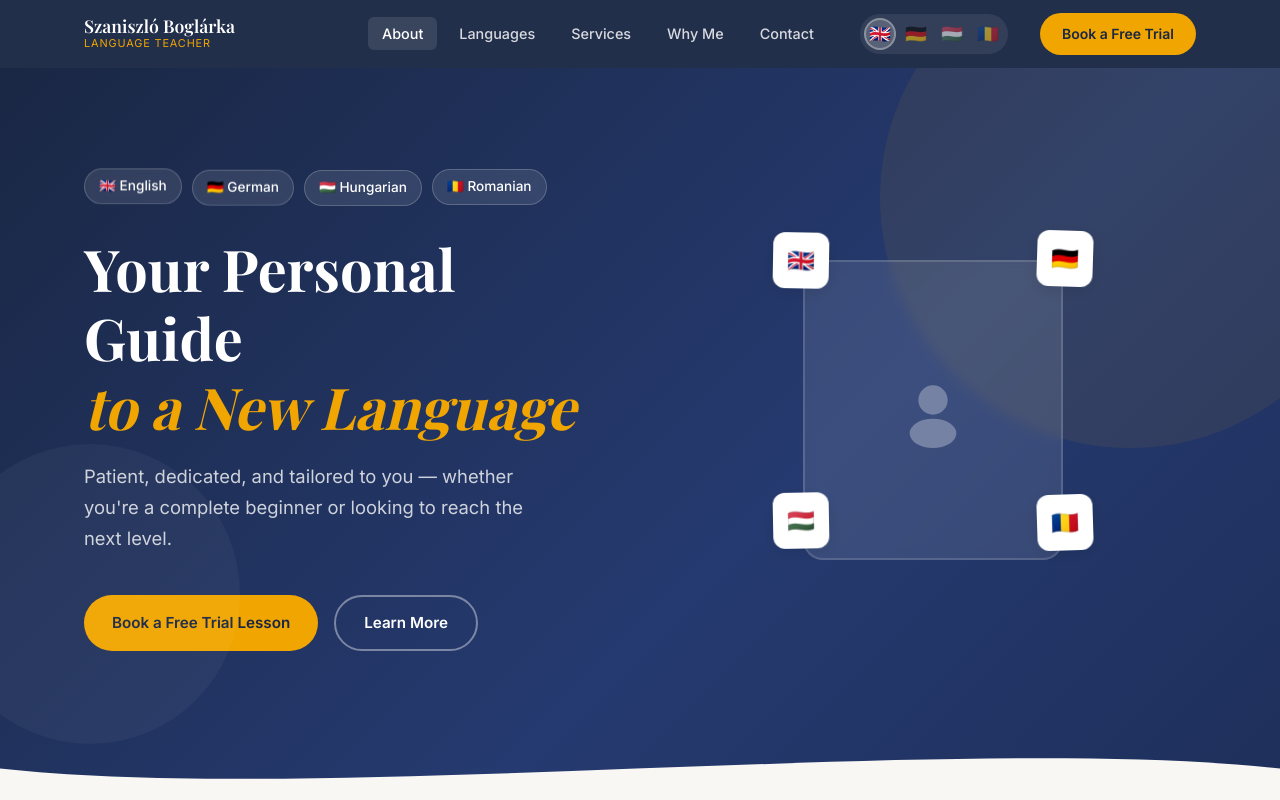
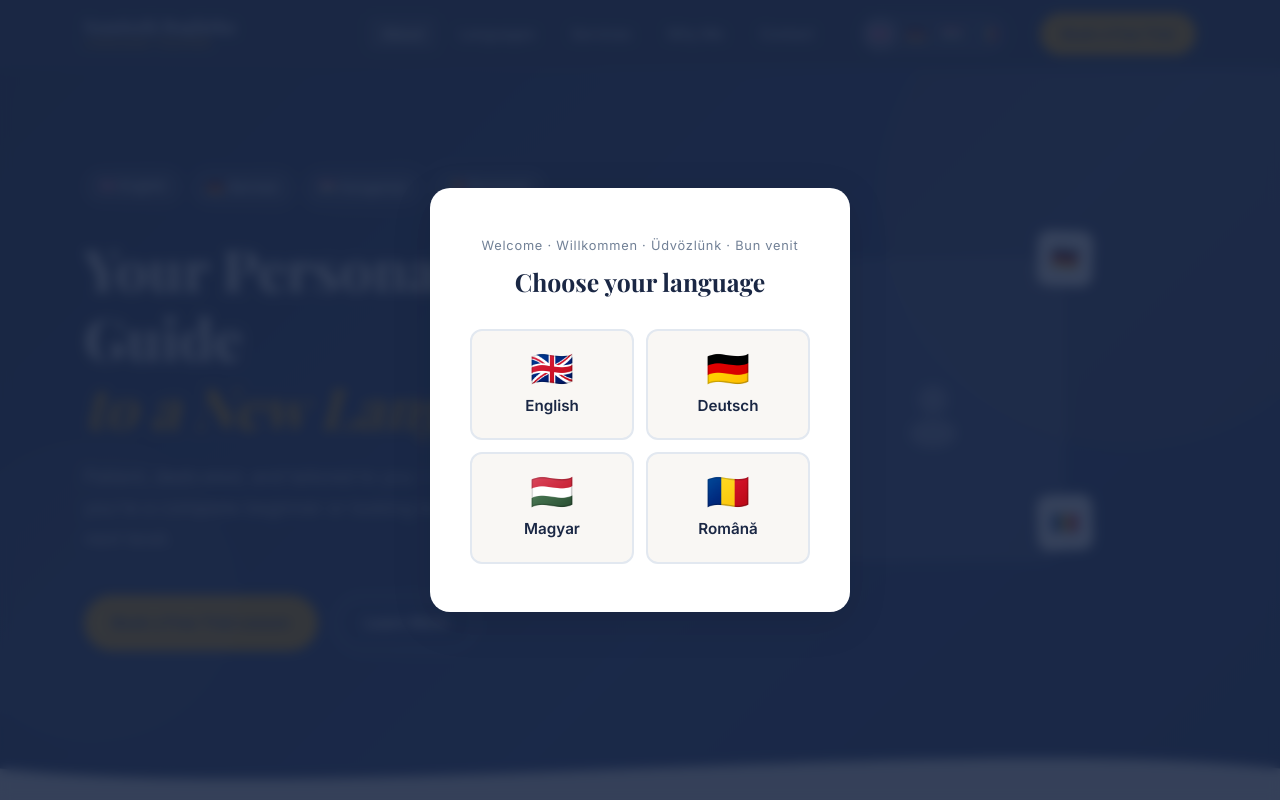
Before and after one commit to szilardtoth94/language-teacher, a plain HTML site: page index.html in a window 1280 px wide. Shown: the top 800 px of the page. Drawn offline with nearby package versions, Linux system fonts and the light colour scheme; a web font is replaced by a local one.

Commit message:
feat: language picker modal on first visit
Show a full-screen language selection popup on first load. After
the user picks a language the modal is dismissed and the choice is
persisted in localStorage — subsequent visits skip the modal entirely.
The existing navbar flag buttons remain as the always-visible way to
change language.

Co-Authored-By: Claude Sonnet 4.6 <noreply@anthropic.com>

```diff
--- a/css/styles.css
+++ b/css/styles.css
@@ -363,3 +363,54 @@ h1, h2, h3 { font-family: 'Playfair Display', serif; line-height: 1.2; }
 @media (max-width: 768px) {
   .lang-switcher { order: -1; margin-left: auto; margin-right: 8px; }
 }
+
+/* ── Language Picker Modal ── */
+.lang-modal {
+  position: fixed; inset: 0; z-index: 1000;
+  background: rgba(26,39,68,.88);
+  backdrop-filter: blur(6px);
+  display: flex; align-items: center; justify-content: center;
+  opacity: 0; visibility: hidden;
+  transition: opacity 0.3s ease, visibility 0.3s ease;
+}
+.lang-modal.visible { opacity: 1; visibility: visible; }
+.lang-modal-box {
+  background: var(--surface);
+  border-radius: var(--radius-lg);
+  padding: 48px 40px;
+  max-width: 420px; width: 90%;
+  text-align: center;
+  box-shadow: var(--shadow-lg);
+  transform: translateY(24px);
+  transition: transform 0.35s ease;
+}
+.lang-modal.visible .lang-modal-box { transform: translateY(0); }
+.lang-modal-greeting {
+  font-size: 0.8rem; color: var(--muted);
+  letter-spacing: 0.06em; margin-bottom: 10px;
+}
+.lang-modal-title {
+  font-family: 'Playfair Display', serif;
+  font-size: 1.55rem; color: var(--primary);
+  margin-bottom: 32px;
+}
+.lang-modal-options {
+  display: grid; grid-template-columns: 1fr 1fr; gap: 12px;
+}
+.lang-modal-btn {
+  display: flex; flex-direction: column; align-items: center; gap: 8px;
+  padding: 20px 16px;
+  border-radius: var(--radius);
+  border: 2px solid var(--border);
+  background: var(--bg);
+  cursor: pointer;
+  transition: var(--transition);
+}
+.lang-modal-btn:hover {
+  border-color: var(--accent);
+  background: #fffbf0;
+  transform: translateY(-2px);
+  box-shadow: var(--shadow-sm);
+}
+.lang-modal-flag { font-size: 2.2rem; line-height: 1; }
+.lang-modal-name { font-weight: 600; color: var(--primary); font-size: 0.95rem; }
--- a/index.html
+++ b/index.html
@@ -340,6 +340,31 @@
     </div>
   </footer>
 
+  <div id="lang-modal" class="lang-modal" role="dialog" aria-modal="true" aria-labelledby="lang-modal-title">
+    <div class="lang-modal-box">
+      <p class="lang-modal-greeting">Welcome · Willkommen · Üdvözlünk · Bun venit</p>
+      <h2 class="lang-modal-title" id="lang-modal-title">Choose your language</h2>
+      <div class="lang-modal-options">
+        <button class="lang-modal-btn" data-lang="en">
+          <span class="lang-modal-flag">🇬🇧</span>
+          <span class="lang-modal-name">English</span>
+        </button>
+        <button class="lang-modal-btn" data-lang="de">
+          <span class="lang-modal-flag">🇩🇪</span>
+          <span class="lang-modal-name">Deutsch</span>
+        </button>
+        <button class="lang-modal-btn" data-lang="hu">
+          <span class="lang-modal-flag">🇭🇺</span>
+          <span class="lang-modal-name">Magyar</span>
+        </button>
+        <button class="lang-modal-btn" data-lang="ro">
+          <span class="lang-modal-flag">🇷🇴</span>
+          <span class="lang-modal-name">Română</span>
+        </button>
+      </div>
+    </div>
+  </div>
+
   <script src="js/translations.js"></script>
   <script src="js/main.js"></script>
 </body>
--- a/js/main.js
+++ b/js/main.js
@@ -99,5 +99,19 @@ document.querySelectorAll('.lang-btn').forEach(btn => {
   btn.addEventListener('click', () => applyLanguage(btn.getAttribute('data-lang')));
 });
 
-// Apply saved or default language on load
-applyLanguage(localStorage.getItem('lang') || 'en');
+// Language picker modal — shown on first visit only
+const langModal = document.getElementById('lang-modal');
+
+langModal.querySelectorAll('.lang-modal-btn').forEach(btn => {
+  btn.addEventListener('click', () => {
+    langModal.classList.remove('visible');
+    applyLanguage(btn.getAttribute('data-lang'));
+  });
+});
+
+const savedLang = localStorage.getItem('lang');
+if (savedLang) {
+  applyLanguage(savedLang);
+} else {
+  requestAnimationFrame(() => langModal.classList.add('visible'));
+}
```
